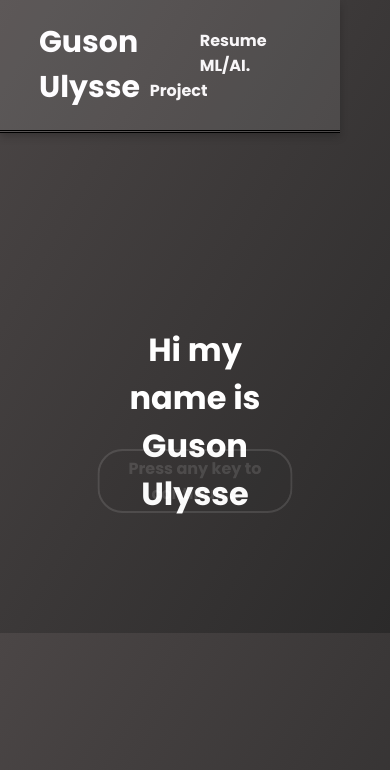
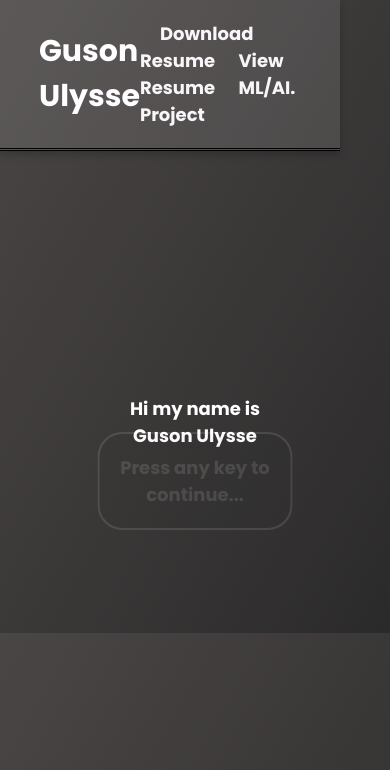
Before and after one commit to SonnyGU/Portfolio, a Django app: page / in a window 390 px wide. Shown: the top 770 px of the page. Run offline with Django 4.2, Linux system fonts and the light colour scheme.

Commit message:
Makes mobile friendly and adds download button

```diff
--- a/homepage/static/homepage/css/styles.css
+++ b/homepage/static/homepage/css/styles.css
@@ -137,3 +137,30 @@ body{
     box-shadow: #0c010c 0 0 10px;
 
 }
+
+@media (max-width: 768px) {
+    h1, .slated-name{
+        font-size: 40px;
+    }
+
+}
+
+@media (max-width: 768px) {
+    .navbar a {
+        font-size: 18px;
+        margin-left: 20px;
+    }
+    .links a{
+        width: 50px;
+        height: 50px;
+    }
+
+}
+
+@media (max-width: 768px) {
+    .description, .instructionContainer, .flashing_text{
+        padding: 20px;
+        font-size: 18px;
+    }
+
+}
--- a/homepage/static/homepage/js/script.js
+++ b/homepage/static/homepage/js/script.js
@@ -33,7 +33,9 @@ function runIntro(){
 }
 
 window.addEventListener('keydown', function (e){
-    if(e.key === "Enter"){
-        runIntro();
-    }
+    runIntro()
 });
+
+window.addEventListener('touchstart', function (){
+    runIntro();
+});
--- a/homepage/templates/homepage/home.html
+++ b/homepage/templates/homepage/home.html
@@ -16,8 +16,10 @@
     <a href="#"  class="name">Guson Ulysse</a>
 
     <nav class="navbar">
-        <a href="https://docs.google.com/document/d/1bwtSXw-FfODeTM_kKuwxpDj8MkWaQSoZLhwi863AZ8o/edit?usp=sharing"
-           class="list">Resume</a>
+        <a href="https://docs.google.com/document/d/1zjZFqZdofcq46OVFWjCuRnNX-TndRHvxez9YBfFA6NE/export?format=pdf" download="Guson Ulysse resume SE v2"
+           class="list">Download Resume</a>
+        <a href=https://docs.google.com/document/d/1zjZFqZdofcq46OVFWjCuRnNX-TndRHvxez9YBfFA6NE/edit?usp=sharing
+           class="list">View Resume</a>
         <a href="https://colab.research.google.com/drive/1Vx90sdC41tB-qXFVG_svyK_OD5E8dfdJ?usp=sharing"
            class="list">ML/AI. Project</a>
     </nav>
@@ -26,7 +28,7 @@
 <section class="home">
 <div class="description" id="introContainer">
     <div class="links">
-        <a href="https://github.com/SonnyGU?tab=repositories" id="git"><i class='bx bxl-github'></i></a>
+        <a href="https://github.com/SonnyGU" id="git"><i class='bx bxl-github'></i></a>
         <a href="https://www.linkedin.com/in/gulysse/" id="link"><i class='bx bxl-linkedin' ></i></a>
     </div>
 </div>
--- a/myportfolio/settings.py
+++ b/myportfolio/settings.py
@@ -26,7 +26,7 @@ BASE_DIR = Path(__file__).resolve().parent.parent
 SECRET_KEY = os.environ.get('DJANGO_SECRET_KEY', 'your_default_secret_key')
 
 # SECURITY WARNING: don't run with debug turned on in production!
-DEBUG = os.environ.get('DEBUG', 'False') == 'True'
+DEBUG = 'True' #os.environ.get('DEBUG', 'False') == 'True'
 
 ALLOWED_HOSTS = ['.herokuapp.com', 'localhost', '127.0.0.1']
 
```
